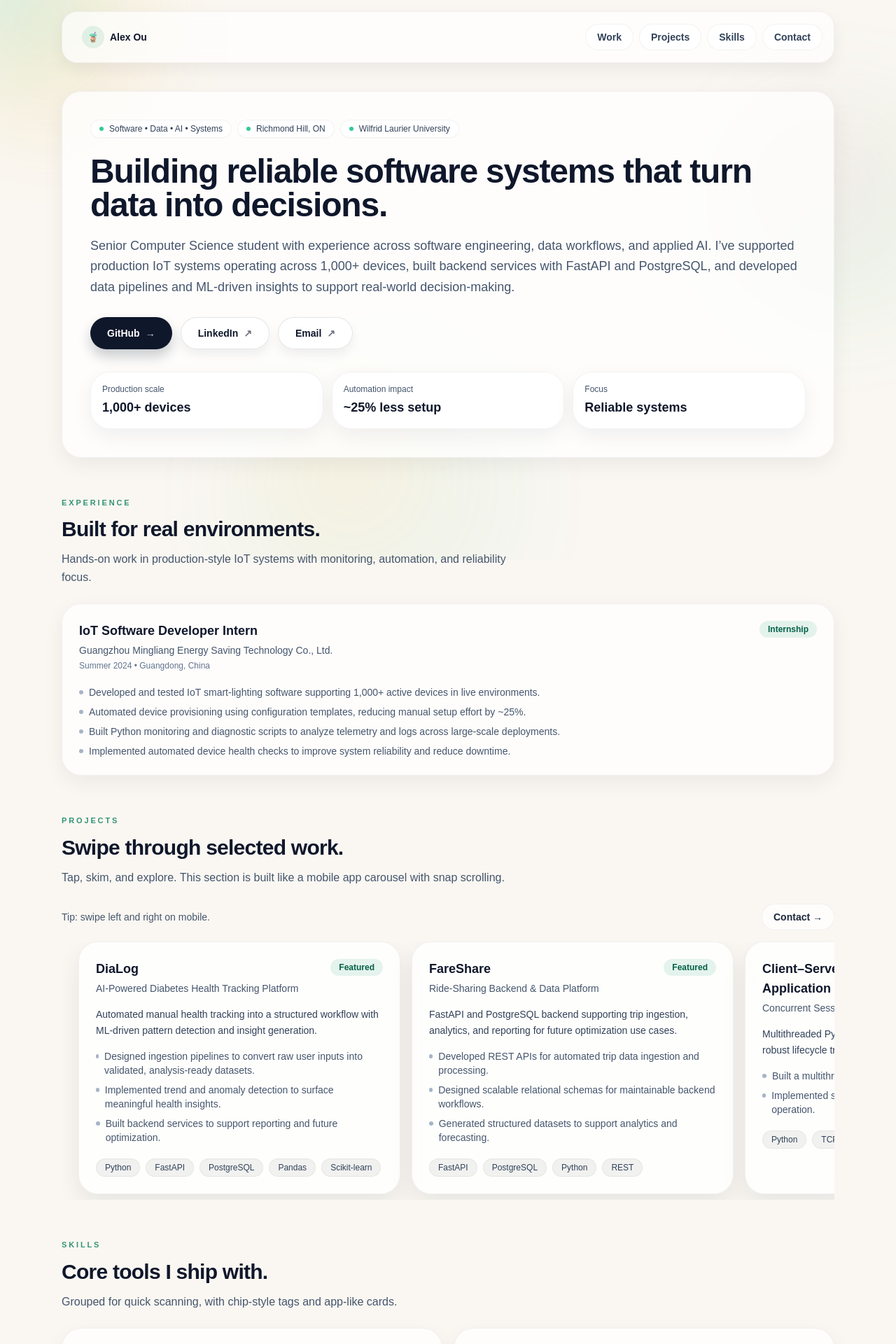
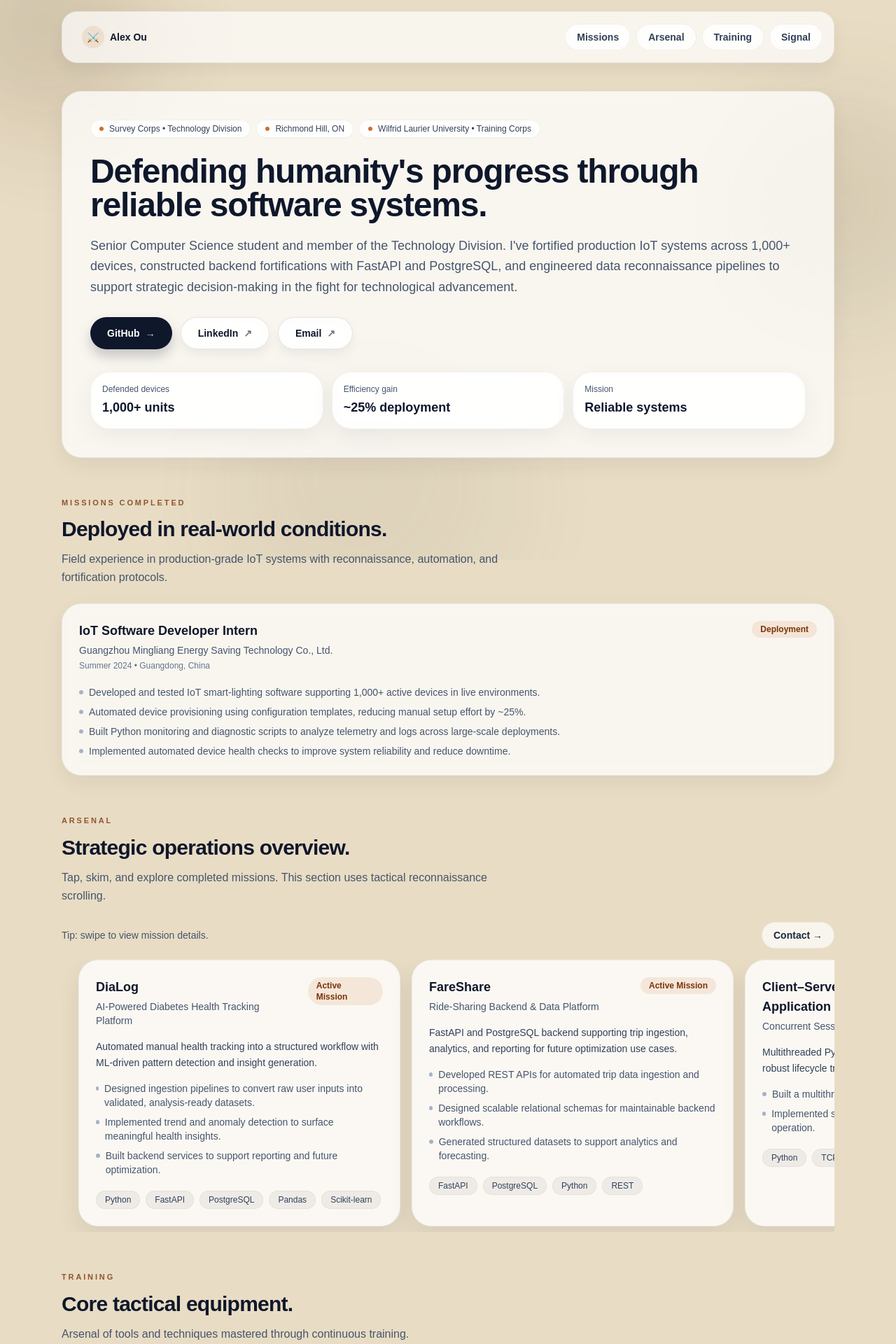
Before and after one commit to alexou8/alex-ou-portfolio, a Next.js app: page / in a window 1280 px wide. Shown: the top 1920 px of the page at 70% size. Built offline with nearby package versions, Linux system fonts and the light colour scheme.

Commit message:
Implement Attack on Titan theme with Survey Corps aesthetics
Co-authored-by: alexou8 <206602979+alexou8@users.noreply.github.com>

```diff
--- a/app/layout.tsx
+++ b/app/layout.tsx
@@ -13,8 +13,8 @@ const geistMono = Geist_Mono({
 });
 
 export const metadata: Metadata = {
-  title: "Alex Ou / Portfolio",
-  description: "Generated by create next app",
+  title: "Alex Ou / Survey Corps Portfolio",
+  description: "Technology Division Member - Defending humanity through software",
 };
 
 export default function RootLayout({
--- a/app/page.tsx
+++ b/app/page.tsx
@@ -1,14 +1,13 @@
 "use client";
 
 // ============================================================
-// HeyTea-Inspired Mobile App Portfolio (Vercel + TS-safe)
+// Attack on Titan-Themed Portfolio (Survey Corps Edition)
 // Next.js App Router + Tailwind
-// - App shell header + mobile bottom tabs
-// - Stacked glass cards
-// - Press feedback + micro interactions
-// - Swipeable project carousel (scroll-snap)
-// - Floating gradient blobs (CSS keyframes)
-// NOTE: Uses plain <style> (no styled-jsx props) to avoid TS error.
+// - Military-inspired design with Survey Corps aesthetics
+// - Glass cards with strategic information display
+// - Press feedback + tactical interactions
+// - Swipeable mission carousel (scroll-snap)
+// - Dystopian gradient atmosphere (CSS keyframes)
 // ============================================================
 
 import React, { useEffect, useMemo, useRef, useState } from "react";
@@ -48,10 +47,10 @@ const LINKS = {
 const PROFILE = {
   name: "Alex Ou",
   location: "Richmond Hill, ON",
-  tagline: "Software • Data • AI • Systems",
-  headline: "Building reliable software systems that turn data into decisions.",
+  tagline: "Survey Corps • Technology Division",
+  headline: "Defending humanity's progress through reliable software systems.",
   summary:
-    "Senior Computer Science student with experience across software engineering, data workflows, and applied AI. I’ve supported production IoT systems operating across 1,000+ devices, built backend services with FastAPI and PostgreSQL, and developed data pipelines and ML-driven insights to support real-world decision-making.",
+    "Senior Computer Science student and member of the Technology Division. I've fortified production IoT systems across 1,000+ devices, constructed backend fortifications with FastAPI and PostgreSQL, and engineered data reconnaissance pipelines to support strategic decision-making in the fight for technological advancement.",
 };
 
 const EXPERIENCE = [
@@ -195,7 +194,7 @@ function useActiveSection(sectionIds: string[]) {
 function Pill({ children }: { children: React.ReactNode }) {
   return (
     <span className="inline-flex items-center gap-2 rounded-full border border-black/5 bg-white/70 px-3 py-1 text-xs text-slate-700 shadow-[0_1px_0_rgba(0,0,0,0.02)] backdrop-blur transition-transform active:scale-[0.98]">
-      <span className="h-1.5 w-1.5 rounded-full bg-emerald-500/80" />
+      <span className="h-1.5 w-1.5 rounded-full bg-amber-700/80" />
       {children}
     </span>
   );
@@ -212,7 +211,7 @@ function SectionTitle({
 }) {
   return (
     <div className="max-w-2xl">
-      <p className="text-[11px] font-semibold tracking-[0.26em] text-emerald-700/80">
+      <p className="text-[11px] font-semibold tracking-[0.26em] text-amber-900/80">
         {eyebrow}
       </p>
       <h2 className="mt-3 text-2xl sm:text-3xl font-semibold tracking-tight text-slate-900">
@@ -333,8 +332,8 @@ function ProjectCard({ p }: { p: Project }) {
           <h3 className="text-lg font-semibold text-slate-900">{p.name}</h3>
           <p className="mt-1 text-sm text-slate-600">{p.subtitle}</p>
         </div>
-        <span className="rounded-full bg-emerald-600/10 px-3 py-1 text-xs font-semibold text-emerald-800">
-          Featured
+        <span className="rounded-full bg-amber-700/10 px-3 py-1 text-xs font-semibold text-amber-900">
+          Active Mission
         </span>
       </div>
 
@@ -366,7 +365,7 @@ function ProjectCard({ p }: { p: Project }) {
             <a
               key={l.href}
               href={l.href}
-              className="text-sm font-semibold text-emerald-700 hover:text-emerald-800"
+              className="text-sm font-semibold text-amber-900 hover:text-amber-900"
             >
               {l.label} ↗
             </a>
@@ -385,11 +384,11 @@ export default function Home() {
 
   const NAV: NavItem[] = useMemo(
     () => [
-      { id: "home", label: "Home", emoji: "🏠" },
-      { id: "work", label: "Work", emoji: "🧩" },
-      { id: "projects", label: "Projects", emoji: "🧋" },
-      { id: "skills", label: "Skills", emoji: "✨" },
-      { id: "contact", label: "Contact", emoji: "✉️" },
+      { id: "home", label: "Home", emoji: "⚔️" },
+      { id: "work", label: "Missions", emoji: "🛡️" },
+      { id: "projects", label: "Arsenal", emoji: "⚙️" },
+      { id: "skills", label: "Training", emoji: "🎯" },
+      { id: "contact", label: "Signal", emoji: "📡" },
     ],
     []
   );
@@ -415,7 +414,7 @@ export default function Home() {
   }, []);
 
   return (
-    <main className="min-h-screen bg-[#FAF7F2] text-slate-900">
+    <main className="min-h-screen bg-[#E8DCC4] text-slate-900">
       {/* Global keyframes (plain <style> avoids TS styled-jsx typing issue) */}
       <style>{`
         .reveal-init {
@@ -454,7 +453,7 @@ export default function Home() {
         <div
           className="absolute -top-20 -left-20 h-72 w-72 rounded-full blur-3xl opacity-40"
           style={{
-            background: `radial-gradient(circle at 30% 30%, rgba(16,185,129,0.55), rgba(251,191,36,0.35), rgba(244,114,182,0.18))`,
+            background: `radial-gradient(circle at 30% 30%, rgba(75,85,61,0.45), rgba(101,67,33,0.35), rgba(59,45,33,0.25))`,
             animation: "blobFloatA 14s ease-in-out infinite",
             transform: `translate3d(${tilt.x * 8}px, ${tilt.y * 6}px, 0)`,
           }}
@@ -462,7 +461,7 @@ export default function Home() {
         <div
           className="absolute top-32 -right-24 h-80 w-80 rounded-full blur-3xl opacity-35"
           style={{
-            background: `radial-gradient(circle at 35% 35%, rgba(244,114,182,0.35), rgba(34,197,94,0.22), rgba(59,130,246,0.12))`,
+            background: `radial-gradient(circle at 35% 35%, rgba(101,67,33,0.35), rgba(75,85,61,0.28), rgba(60,60,60,0.15))`,
             animation: "blobFloatB 16s ease-in-out infinite",
             transform: `translate3d(${tilt.x * -10}px, ${tilt.y * 8}px, 0)`,
           }}
@@ -470,7 +469,7 @@ export default function Home() {
         <div
           className="absolute bottom-[-140px] left-[25%] h-[420px] w-[420px] rounded-full blur-3xl opacity-25"
           style={{
-            background: `radial-gradient(circle at 40% 40%, rgba(251,191,36,0.42), rgba(16,185,129,0.18), rgba(15,23,42,0.06))`,
+            background: `radial-gradient(circle at 40% 40%, rgba(139,119,101,0.38), rgba(75,85,61,0.22), rgba(40,40,40,0.08))`,
             animation: "blobFloatA 18s ease-in-out infinite",
             transform: `translate3d(${tilt.x * 6}px, ${tilt.y * -8}px, 0)`,
           }}
@@ -488,8 +487,8 @@ export default function Home() {
                 onClick={() => scrollToId("home")}
                 className="inline-flex items-center gap-2 rounded-full px-3 py-2 text-sm font-semibold text-slate-900 transition-transform active:scale-[0.98]"
               >
-                <span className="inline-flex h-8 w-8 items-center justify-center rounded-full bg-emerald-600/10">
-                  🧋
+                <span className="inline-flex h-8 w-8 items-center justify-center rounded-full bg-amber-700/10">
+                  ⚔️
                 </span>
                 {PROFILE.name}
               </button>
@@ -504,7 +503,7 @@ export default function Home() {
                       "rounded-full px-4 py-2 text-sm font-semibold transition",
                       "border border-black/5 bg-white/60 backdrop-blur hover:bg-white/80",
                       "active:scale-[0.98]",
-                      active === n.id ? "text-emerald-800" : "text-slate-700",
+                      active === n.id ? "text-amber-900" : "text-slate-700",
                     ].join(" ")}
                   >
                     {n.label}
@@ -532,7 +531,7 @@ export default function Home() {
                 <div className="flex flex-wrap gap-2">
                   <Pill>{PROFILE.tagline}</Pill>
                   <Pill>{PROFILE.location}</Pill>
-                  <Pill>Wilfrid Laurier University</Pill>
+                  <Pill>Wilfrid Laurier University • Training Corps</Pill>
                 </div>
 
                 <h1 className="mt-6 text-3xl sm:text-5xl font-semibold tracking-tight text-slate-900">
@@ -556,9 +555,9 @@ export default function Home() {
                 </div>
 
                 <div className="mt-8 grid grid-cols-3 gap-3">
-                  <StatCard label="Production scale" value="1,000+ devices" />
-                  <StatCard label="Automation impact" value="~25% less setup" />
-                  <StatCard label="Focus" value="Reliable systems" />
+                  <StatCard label="Defended devices" value="1,000+ units" />
+                  <StatCard label="Efficiency gain" value="~25% deployment" />
+                  <StatCard label="Mission" value="Reliable systems" />
                 </div>
               </div>
             </GlassCard>
@@ -567,9 +566,9 @@ export default function Home() {
           {/* EXPERIENCE */}
           <section id="work" className="mt-10 sm:mt-14 reveal-init" data-reveal="true">
             <SectionTitle
-              eyebrow="EXPERIENCE"
-              title="Built for real environments."
-              desc="Hands-on work in production-style IoT systems with monitoring, automation, and reliability focus."
+              eyebrow="MISSIONS COMPLETED"
+              title="Deployed in real-world conditions."
+              desc="Field experience in production-grade IoT systems with reconnaissance, automation, and fortification protocols."
             />
 
             <div className="mt-6 space-y-4">
@@ -585,8 +584,8 @@ export default function Home() {
                         {x.time} • {x.location}
                       </p>
                     </div>
-                    <span className="rounded-full bg-emerald-600/10 px-3 py-1 text-xs font-semibold text-emerald-800">
-                      Internship
+                    <span className="rounded-full bg-amber-700/10 px-3 py-1 text-xs font-semibold text-amber-900">
+                      Deployment
                     </span>
                   </div>
 
@@ -606,14 +605,14 @@ export default function Home() {
           {/* PROJECTS */}
           <section id="projects" className="mt-10 sm:mt-14 reveal-init" data-reveal="true">
             <SectionTitle
-              eyebrow="PROJECTS"
-              title="Swipe through selected work."
-              desc="Tap, skim, and explore. This section is built like a mobile app carousel with snap scrolling."
+              eyebrow="ARSENAL"
+              title="Strategic operations overview."
+              desc="Tap, skim, and explore completed missions. This section uses tactical reconnaissance scrolling."
             />
 
             <div className="mt-6">
               <div className="flex items-center justify-between">
-                <p className="text-sm text-slate-600">Tip: swipe left and right on mobile.</p>
+                <p className="text-sm text-slate-600">Tip: swipe to view mission details.</p>
                 <button
                   type="button"
                   onClick={() => scrollToId("contact")}
@@ -636,9 +635,9 @@ export default function Home() {
           {/* SKILLS */}
           <section id="skills" className="mt-10 sm:mt-14 reveal-init" data-reveal="true">
             <SectionTitle
-              eyebrow="SKILLS"
-              title="Core tools I ship with."
-              desc="Grouped for quick scanning, with chip-style tags and app-like cards."
+              eyebrow="TRAINING"
+              title="Core tactical equipment."
+              desc="Arsenal of tools and techniques mastered through continuous training."
             />
 
             <div className="mt-6 grid grid-cols-1 sm:grid-cols-2 gap-4">
@@ -661,9 +660,9 @@ export default function Home() {
           {/* CONTACT */}
           <section id="contact" className="mt-10 sm:mt-14 reveal-init" data-reveal="true">
             <SectionTitle
-              eyebrow="CONTACT"
+              eyebrow="SIGNAL"
               title="Let’s connect."
-              desc="If you want to chat about internships, projects, or building reliable systems, reach out."
+              desc="If you want to discuss deployments, operations, or building fortified systems, send a signal."
             />
 
             <div className="mt-6 grid grid-cols-1 sm:grid-cols-3 gap-4">
@@ -671,39 +670,39 @@ export default function Home() {
                 <div className="text-xs text-slate-600">Email</div>
                 <a
                   href={`mailto:${LINKS.email}`}
-                  className="mt-2 block text-sm font-semibold text-slate-900 hover:text-emerald-800"
+                  className="mt-2 block text-sm font-semibold text-slate-900 hover:text-amber-900"
                 >
                   {LINKS.email}
                 </a>
-                <p className="mt-2 text-xs text-slate-500">Best for quick coordination.</p>
+                <p className="mt-2 text-xs text-slate-500">For urgent coordination.</p>
               </GlassCard>
 
               <GlassCard className="p-6">
                 <div className="text-xs text-slate-600">LinkedIn</div>
                 <a
                   href={LINKS.linkedin}
-                  className="mt-2 block text-sm font-semibold text-slate-900 hover:text-emerald-800"
+                  className="mt-2 block text-sm font-semibold text-slate-900 hover:text-amber-900"
                 >
                   alexou8
                 </a>
-                <p className="mt-2 text-xs text-slate-500">Professional updates and messaging.</p>
+                <p className="mt-2 text-xs text-slate-500">Strategic communications hub.</p>
               </GlassCard>
 
               <GlassCard className="p-6">
                 <div className="text-xs text-slate-600">GitHub</div>
                 <a
                   href={LINKS.github}
-                  className="mt-2 block text-sm font-semibold text-slate-900 hover:text-emerald-800"
+                  className="mt-2 block text-sm font-semibold text-slate-900 hover:text-amber-900"
                 >
                   github.com/alexou8
                 </a>
-                <p className="mt-2 text-xs text-slate-500">Projects, code, and experiments.</p>
+                <p className="mt-2 text-xs text-slate-500">Mission archives and experiments.</p>
               </GlassCard>
             </div>
 
             <div className="mt-6 flex flex-wrap gap-3">
               <PrimaryButton href={`mailto:${LINKS.email}`} ariaLabel="Email Alex">
-                Email me
+                Send Signal
               </PrimaryButton>
               <SecondaryButton href={LINKS.linkedin} ariaLabel="Open LinkedIn">
                 LinkedIn
@@ -735,14 +734,14 @@ export default function Home() {
                     className={[
                       "flex flex-col items-center justify-center gap-1 rounded-[18px] px-2 py-2",
                       "transition-transform duration-200 active:scale-[0.97]",
-                      isActive ? "bg-emerald-600/10" : "bg-transparent",
+                      isActive ? "bg-amber-700/10" : "bg-transparent",
                     ].join(" ")}
                   >
                     <span className="text-base">{n.emoji}</span>
                     <span
                       className={[
                         "text-[10px] font-semibold",
-                        isActive ? "text-emerald-800" : "text-slate-700",
+                        isActive ? "text-amber-900" : "text-slate-700",
                       ].join(" ")}
                     >
                       {n.label}
```
Also changed, not shown: 1 other file (tests, documents, lock files or other folders).
